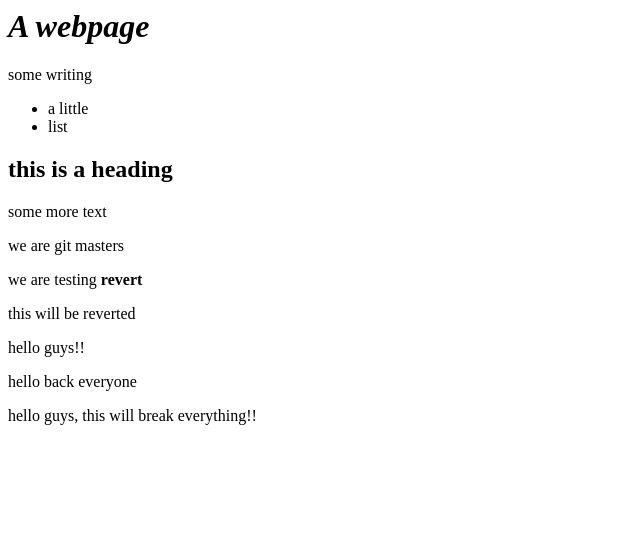
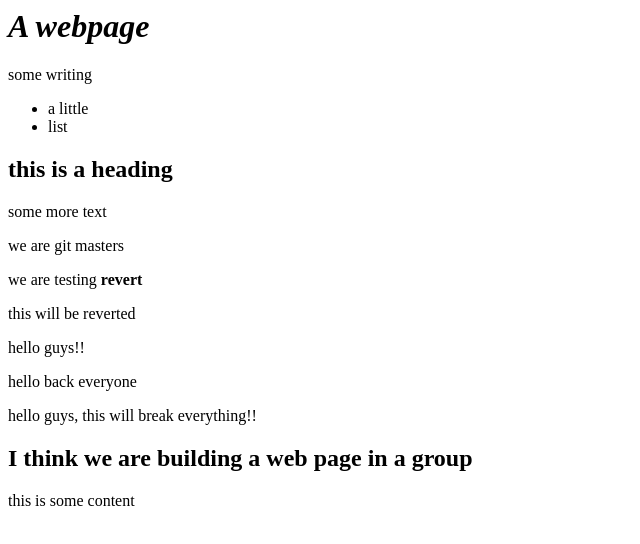
Before and after one commit to agrigorescu/git_lesson, a plain HTML site: page index.html in a window 1280 px wide. Shown: the whole page, without its empty margins (0-640 px from the left). Drawn offline with Linux system fonts and the light colour scheme.

Commit message:
added some content and containers

```diff
--- a/index.html
+++ b/index.html
@@ -19,4 +19,11 @@
         <p>hello back everyone</p>
         <p> hello guys, this will break everything!!</p>
     </body>
+
+    <h2>I think we are building a web page in a group</h2>
+    <div class="content">
+        <div class="container">
+            <p>this is some content</p>
+        </div>
+    </div>
 </html>
```
